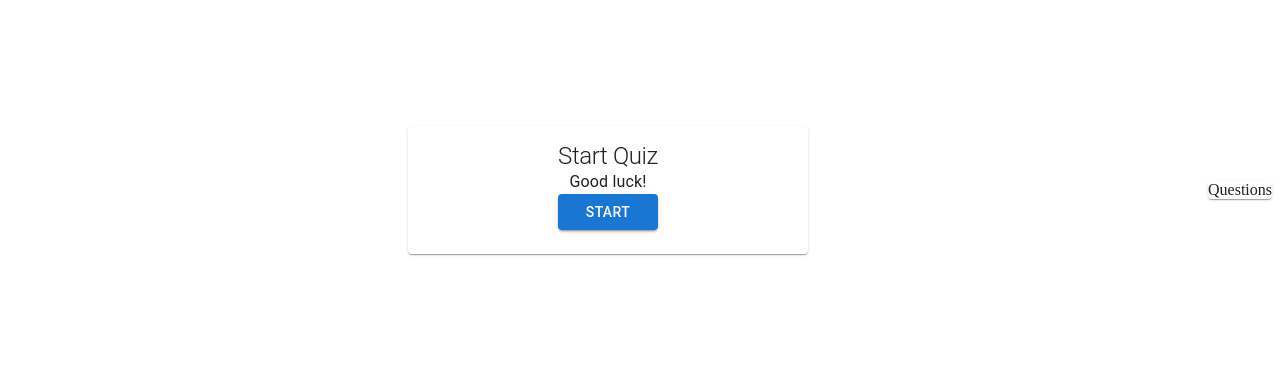
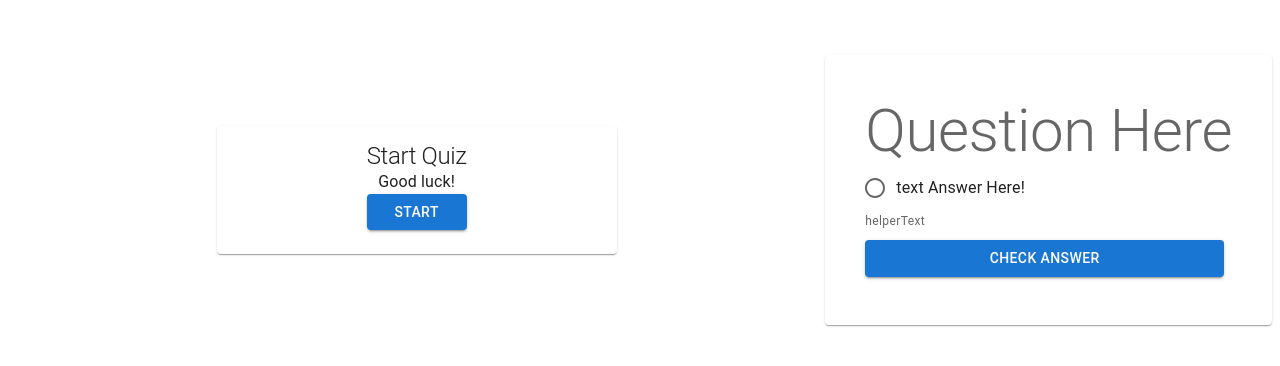
Before and after one commit to joaosilva-web/WaQuiz, a React (Vite) app: page / in a window 1280 px wide. Shown: the part 206-572 px from the top of the page. Built offline with nearby package versions, Linux system fonts and the light colour scheme.

Commit message:
create Questions component

```diff
--- a/src/components/Questions/index.tsx
+++ b/src/components/Questions/index.tsx
@@ -1,5 +1,16 @@
-
-import { Card } from "@material-ui/core";
+import {
+  Button,
+  Card,
+  CardContent,
+  FormControl,
+  FormControlLabel,
+  FormHelperText,
+  FormLabel,
+  InputLabel,
+  Radio,
+  RadioGroup,
+  Typography,
+} from "@material-ui/core";
 import { useState, useEffect, useRef, FormEvent } from "react";
 
 export function Question() {
@@ -7,7 +18,40 @@ export function Question() {
 
   return (
     <Card>
-      Questions
+      <CardContent>
+
+        <FormControl
+          sx={{ m: 3 }}
+          component="fieldset"
+          // error={error}
+          variant="standard"
+        >
+          <FormLabel component="legend"><Typography variant="h2">Question Here</Typography></FormLabel>
+          <RadioGroup
+            aria-label="quiz"
+            name="quiz"
+            //   value={value}
+            //   onChange={handleRadioChange}
+          >
+            <FormControlLabel
+              value="best"
+              control={<Radio />}
+              label="text Answer Here!"
+            />
+          </RadioGroup>
+          <FormHelperText>helperText</FormHelperText>
+          <Button sx={{ mt: 1, mr: 1 }} type="submit" variant="contained">
+            Check Answer
+          </Button>
+        </FormControl>
+        {/* <FormControl>
+                    <InputLabel>
+                        <FormControlLabel value="best" control={<Radio />} label="The best!" onChange={() => {}} />
+                    </InputLabel>
+                    <FormHelperText>Error</FormHelperText>
+                    <Button variant="contained" onClick={nextClickHandler}>Next</Button>
+                </FormControl> */}
+      </CardContent>
     </Card>
   );
 }
```
